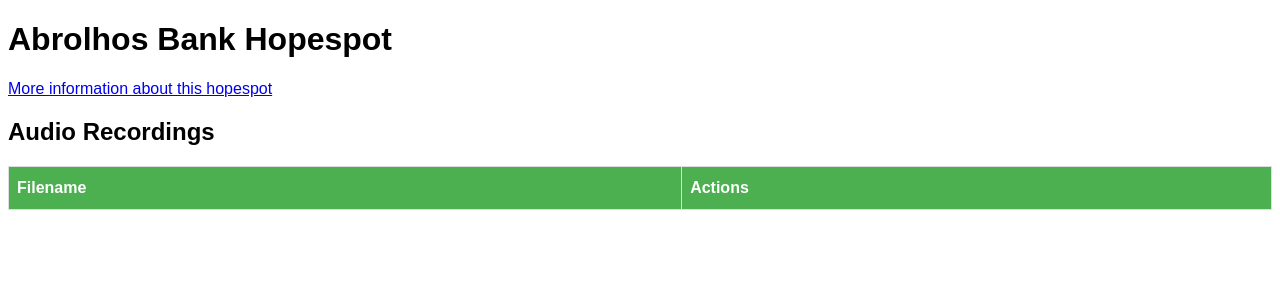
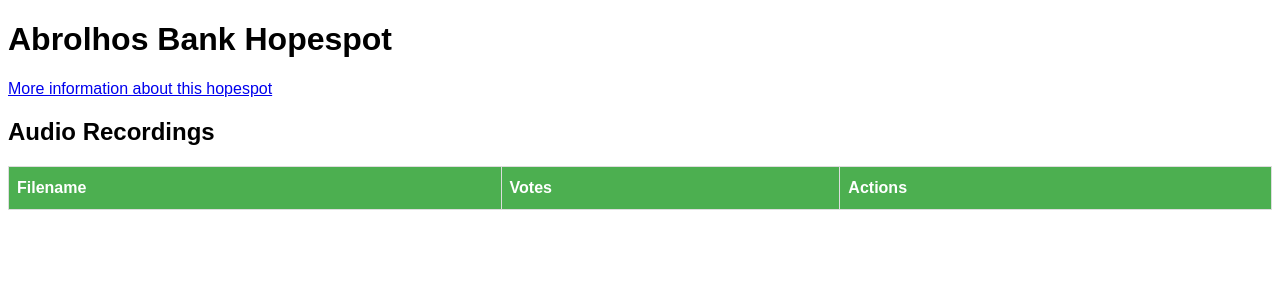
Before and after one commit to wh1tto/Aqoustics-Work, a Flask app: a page that uses Main App/web/templates/hopespot.html in a window 1280 px wide. Shown: the top 300 px of the page. Run offline with Flask 3, Linux system fonts and the light colour scheme; lists and menus that the app fills with data are empty.

Commit message:
Add score of audio recording to hopespot page

```diff
--- a/Main App/web/routes.py
+++ b/Main App/web/routes.py
@@ -296,7 +296,6 @@ def hopespot(name):
 
     hopspot_link = hopespots[0].get(name)
     audio_files = get_audio_files(name)
-    print(audio_files)
     return render_template('hopespot.html', name=name, link=hopspot_link, audio_files=audio_files)
 
 # Route to display details for a specific audio recording
@@ -312,17 +311,25 @@ def audio(hopespot_name, audio_filename):
 def get_audio_files(hopespot_name):
     camel_case_hopespot_name = to_camel_case(hopespot_name)
     base_path = os.path.join(app.config['UPLOAD_FOLDER'], 'hopespots', camel_case_hopespot_name, 'audio')
-    if not os.path.exists(base_path):
+    audio_data_path = os.path.join(app.config['UPLOAD_FOLDER'], 'hopespots', camel_case_hopespot_name, 'audio_data.json')
+
+    if not os.path.exists(base_path) or not os.path.exists(audio_data_path):
         return []
 
     audio_files = []
+    with open(audio_data_path, 'r') as f:
+        audio_data = json.load(f)
+
     for folder in os.listdir(base_path):
         folder_path = os.path.join(base_path, folder)
         if os.path.isdir(folder_path):
-            audio_file = folder + ".wav"
-            audio_file_path = os.path.join(folder_path, audio_file)
-            if os.path.exists(audio_file_path):
-                audio_files.append(audio_file)
+            filename = folder + '.WAV'
+            if filename in audio_data:
+                votes = audio_data[filename].get('votes', 0)
+                audio_files.append({'filename': filename, 'votes': votes})
+            elif folder + '.wav' in audio_data:
+                votes = audio_data[folder + '.wav'].get('votes', 0)
+                audio_files.append({'filename': folder + '.wav', 'votes': votes})
 
     return audio_files
 
--- a/Main App/web/templates/hopespot.html
+++ b/Main App/web/templates/hopespot.html
@@ -46,18 +46,21 @@
         <thead>
             <tr>
                 <th>Filename</th>
+                <th>Votes</th>
                 <th>Actions</th>
             </tr>
         </thead>
         <tbody>
             {% for audio_file in audio_files %}
-            <tr>
-                <td>{{ audio_file }}</td>
-                <td>
-                    <a class="button" href="{{ url_for('web.result', filename=audio_file) }}">View Results</a>
-                </td>
-            </tr>
+                <tr>
+                    <td>{{ audio_file.filename }}</td>
+                    <td>{{ audio_file.votes }}</td>
+                    <td><a href="{{ url_for('web.result', filename=audio_file.filename) }}" class="button">View Results</a></td>
+                </tr>
             {% endfor %}
+            <!--
+            #TODO: Add column for score of the audio file
+            -->
         </tbody>
     </table>
 </body>
```
